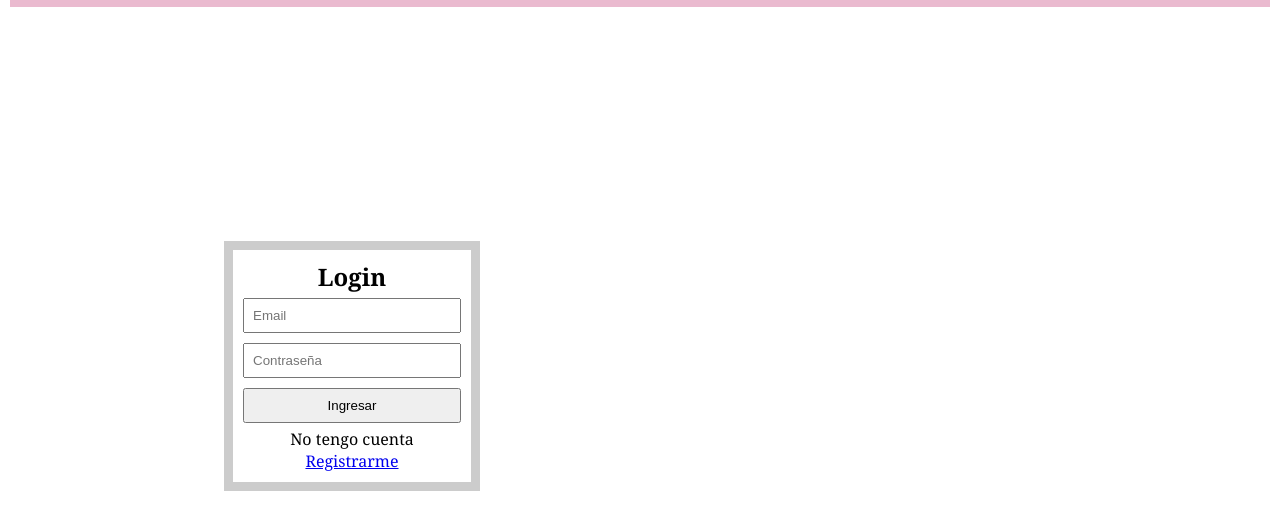
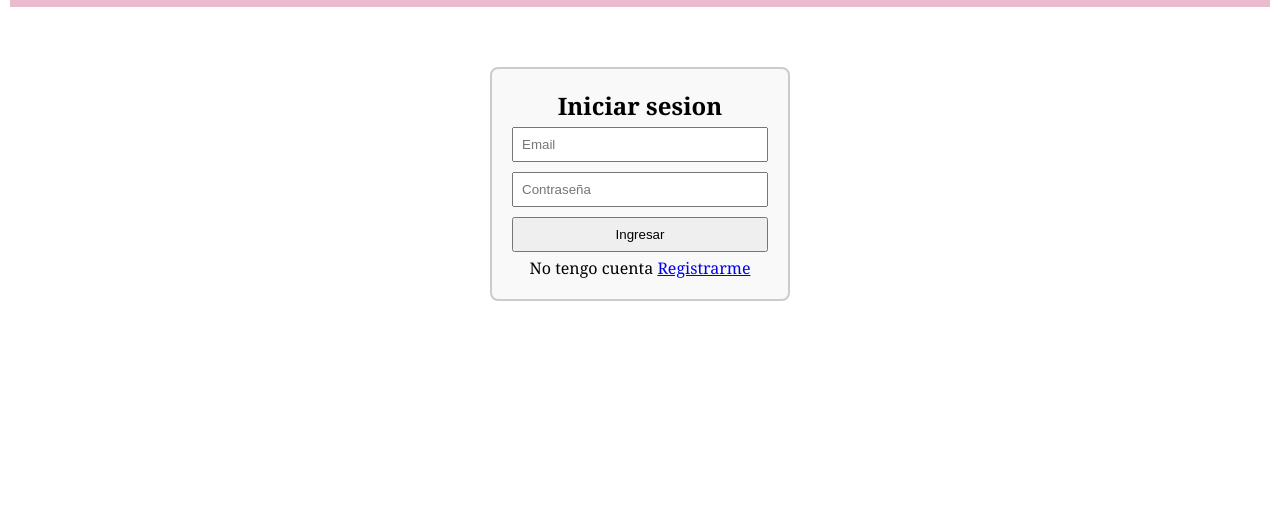
Before and after one commit to bernarditagaldames/pi-grupo-5, a plain HTML site: page login.html in a window 1280 px wide. Shown: the part 90-620 px from the top of the page. Drawn offline with Linux system fonts and the light colour scheme.

Commit message:
centre login y registro, cambie el box

```diff
--- a/css/styles.css
+++ b/css/styles.css
@@ -49,9 +49,9 @@ header, footer, aside, main {
     width: auto;
 }
 
+
 /* Menú principal centrado */
 .main-nav {
-    flex-grow: 1;
     text-align: center;
 }
 
@@ -138,21 +138,21 @@ footer {
 
 /* Formularios centrados */
 .center-form {
-    border: 0.8cap solid #ccc;
+    border: 2px solid #ccc;
     text-align: center;
     display: flex;
     flex-direction: column;
-    justify-content: center;
-    align-items: center;
-    margin: 17.5%;
-    width: 20%;
-    height: auto;
+    width: 300px;
+    padding: 20px;
+    margin: 50px auto;
+    background: #f9f9f9;
+    border-radius: 8px;
+
 }
 
 .center-form form {
     display: flex;
     flex-direction: column;
-
 }
 
 .center-form input, .center-form button {
--- a/login.html
+++ b/login.html
@@ -23,8 +23,8 @@
     </header>
 
 
-    <main class="center-form">
-        <h2>Login</h2>
+     <main class="center-form">
+        <h2>Iniciar sesion</h2>
         <form action="./index.html">
             <input type="email" placeholder="Email" required>
             <input type="password" placeholder="Contraseña" required>
```
Also changed, not shown: register.html (+1 -1 lines).
